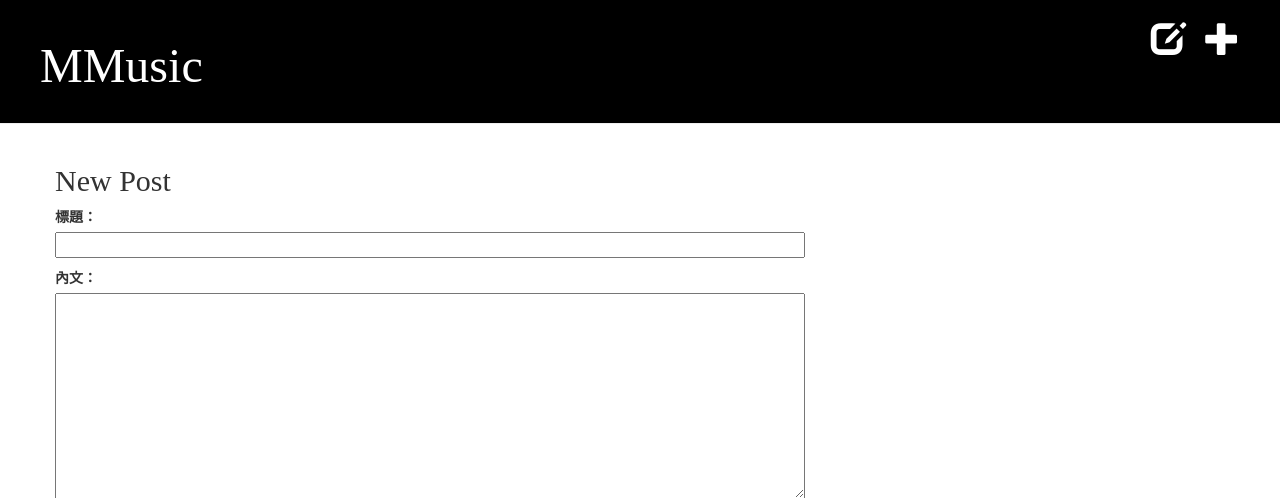
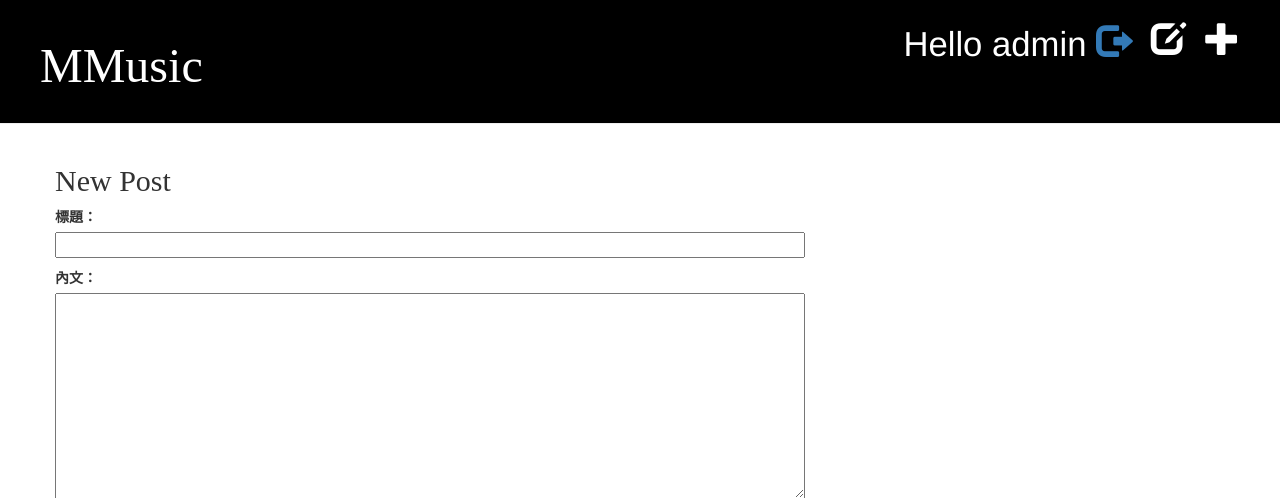
Before and after one commit to linyiju/mmusic, a Django app: page /post/new/ in a window 1280 px wide. Shown: the top 498 px of the page. Run offline with Django 3.2, Linux system fonts and the light colour scheme; a user stored in the database is signed in; some libraries are stand-ins or nearby versions.

Commit message:
Add logout function #5

```diff
--- a/blog/templates/blog/base.html
+++ b/blog/templates/blog/base.html
@@ -12,6 +12,9 @@
             {% if user.is_authenticated%}
                 <a href="{% url 'post_new' %}" class="top-menu"><span class="glyphicon glyphicon-plus"></span></a>
                 <a href="{% url 'post_draft_list' %}" class="top-menu"><span class="glyphicon glyphicon-edit"></span></a>
+                <p class="top-menu"> Hello {{user.username}} <a href="{% url 'logout'%}"><span class="glyphicon glyphicon-log-out"></span></a></small></p>
+            {% else %}
+                <a href="{% url 'login' %}" class="top-menu"><span class="glyphicon glyphicon-log-in"></span></a>
             {% endif%}
             <h1><a href="/">MMusic</a></h1>
         </div>
--- a/mmusic/urls.py
+++ b/mmusic/urls.py
@@ -20,5 +20,6 @@ from django.urls import include, path
 urlpatterns = [
     path('admin/', admin.site.urls),
     path('accounts/login', views.LoginView.as_view(), name='login'),
+    path('accounts/logout/', views.LogoutView.as_view(next_page='/'), name='logout'),
     path('', include('blog.urls')),
 ]
```
